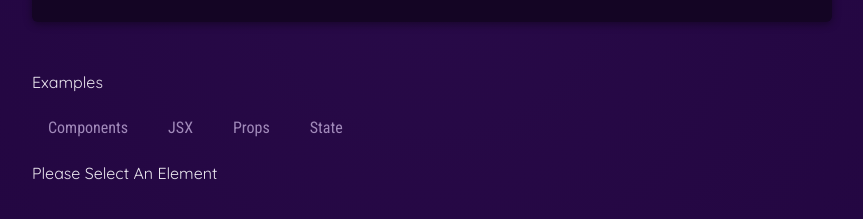
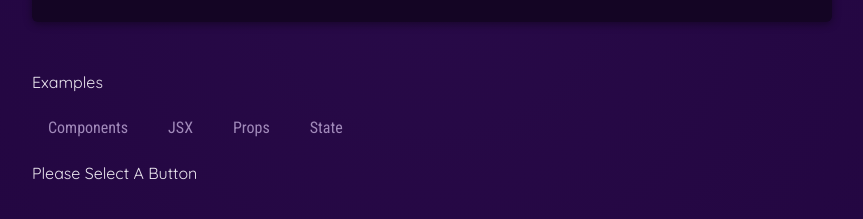
Before and after one commit to Ziyadk147/ReactJS-Essentials, a React (Vite) app: page / in a window 1280 px wide. Shown: the part 677-896 px from the top of the page, without its empty margins (208-1071 px from the left). Built offline with nearby package versions, Linux system fonts and the light colour scheme.

Commit message:
splitted the components by their features and states

```diff
--- a/src/App.jsx
+++ b/src/App.jsx
@@ -1,121 +1,23 @@
-import { useState , Fragment} from 'react';
+import  {Fragment} from 'react';
 import componentsImage from './assets/components.png'
-import { CORE_CONCEPTS , EXAMPLES } from './data';
 
+import CoreConcepts from './Components/CoreConceptsFeature/CoreConcepts';
 import Header from "./Components/Header/Header"
-import CoreConcept from "./Components/CoreConcept/CoreConcept"
-import TabButton from './Components/TabButton/TabButton'
-
+import Examples from './Components/ExampleFeature/Examples';
 
 
 function App() {
-  let [selectedButton , setSelectedButton] = useState(null)
-
-  let tabContent = <p>Please Select An Element</p>
-
-  if(selectedButton){
-    tabContent = (
-    <div id="tab-content">
-      <h3>{EXAMPLES[selectedButton].title }</h3>
-      <p>{EXAMPLES[selectedButton].description}</p>
-      <pre>
-        <code>
-          {EXAMPLES[selectedButton].code}
-        </code>
-      </pre>
-    </div>
-    )
-  }
-
-  // let tabContent = 'Please Select a button'
-  function selectHandler(clickedButton){
-    setSelectedButton(clickedButton)
-
-
-  }
   return (
     <Fragment>
       {/* or we can just use <> empty tags instead of Fragments in new React Projects */}
       <Header />
       <main>
-        <section id="core-concepts">
-          <h2>Core Concepts</h2>
-          <ul>
-            {CORE_CONCEPTS.map( (conceptItem) =>
-              (<CoreConcept key = {conceptItem.title} {...conceptItem} />)
 
-            )}
-            {/* {CORE_CONCEPTS.map((conceptItem) => (
-              <CoreConcept {...conceptItem} />
-            ))} */}
-          </ul>
-        </section>
-        <section id="examples">
-          Examples
-          <menu>
+        <CoreConcepts />
+        <Examples />
 
-            <TabButton isSelected = {selectedButton === "components"} onSelect={() => {selectHandler("components")}}>Components</TabButton>
-            <TabButton isSelected={selectedButton === "jsx"} onSelect={() => {selectHandler("jsx")}}>JSX</TabButton>
-            <TabButton isSelected={selectedButton === "props"} onSelect={() => {selectHandler("props")}}>Props</TabButton>
-            <TabButton isSelected={selectedButton === "state"} onSelect = { () => {selectHandler("state")} }>State</TabButton>
-
-          </menu>
-          {/* {!selectedButton ? <p>Please Select a Value</p> : null }
-          {selectedButton ? (
-            <div id="tab-content">
-            <h3>{EXAMPLES[selectedButton].title }</h3>
-            <p>{EXAMPLES[selectedButton].description}</p>
-            <pre>
-              <code>
-                {EXAMPLES[selectedButton].code}
-              </code>
-            </pre>
-          </div>
-          ) : null}
-           we can render data conditionally like this or like the below code */}
-           {/* {!selectedButton ? <p>Please Select a value</p> : (<div id="tab-content">
-            <h3>{EXAMPLES[selectedButton].title }</h3>
-            <p>{EXAMPLES[selectedButton].description}</p>
-            <pre>
-              <code>
-                {EXAMPLES[selectedButton].code}
-              </code>
-            </pre>
-          </div>
-        ) }  or like below*/}
-          {/* {!selectedButton && <p>Please Select A Value</p> }
-          {selectedButton && (
-            <div id="tab-content">
-            <h3>{EXAMPLES[selectedButton].title }</h3>
-            <p>{EXAMPLES[selectedButton].description}</p>
-            <pre>
-              <code>
-                {EXAMPLES[selectedButton].code}
-              </code>
-            </pre>
-          </div>
-          )} and we can also do it like on the above lines
-            */}
-        {/* this will also work because if the statement before the && is true then the statement on the right will be executed */}
-            {tabContent}
-        </section>
       </main>
     </Fragment>
-  );
+  )
 }
-
-export default App;
-
-
-/*Components must have 2 things
-1)Components must have a Uppercase Starting Letter
-i.e App , User etc
-2) it must return some renderable content i.e the exmple above
-
-
-Components can be called with the <Header \> in the other components
-
-{} are used to dynamically insert data in the html
- instead of hard coded src attributes use dynamic updating
-
-*/
+export default App
--- /dev/null
+++ b/src/Components/CoreConceptsFeature/CoreConcepts.jsx
@@ -0,0 +1,18 @@
+import CoreConcept from "../CoreConcept/CoreConcept";
+import { CORE_CONCEPTS } from "../../data";
+
+
+export default function CoreConcepts(){
+    return (
+
+        <section id="core-concepts">
+            <h2>Core Concepts</h2>
+            <ul>
+                {CORE_CONCEPTS.map( (conceptItem) => (
+                    <CoreConcept key = {conceptItem.title} {...conceptItem} />
+                ) )}
+            </ul>
+        </section>
+
+    )
+}
--- /dev/null
+++ b/src/Components/ExampleFeature/Examples.jsx
@@ -0,0 +1,40 @@
+import TabButton from "../TabButton/TabButton";
+import { useState  } from "react";
+import { EXAMPLES } from "../../data";
+
+export default function Examples(){
+    const [selectedButton , setSelectedButton] = useState(null)
+
+
+    function handleClick(clickedButton){
+        console.log(clickedButton);
+
+        setSelectedButton(clickedButton);
+
+    }
+
+    return (
+        <section id="examples">
+            Examples
+            <menu>
+                <TabButton isSelected={selectedButton === "components"} onSelect={ () => {handleClick("components")} }>Components</TabButton>
+                <TabButton isSelected={selectedButton === "jsx"} onSelect={ () => {handleClick("jsx")} }>JSX</TabButton>
+                <TabButton isSelected={selectedButton === "props"} onSelect={ () => {handleClick("props")} }>Props</TabButton>
+                <TabButton isSelected={selectedButton === "state"} onSelect={ () => {handleClick("state")} }>State</TabButton>
+            </menu>
+            {!selectedButton && <p>Please Select A Button</p>}
+            {selectedButton && (
+                <div id="tab-content">
+                    <h3>{EXAMPLES[selectedButton].title}</h3>
+                    <p>{EXAMPLES[selectedButton].description}</p>
+                    <pre>
+                        <code>
+                            {EXAMPLES[selectedButton].code}
+                        </code>
+                    </pre>
+                </div>
+            )}
+
+        </section>
+    )
+}
```
